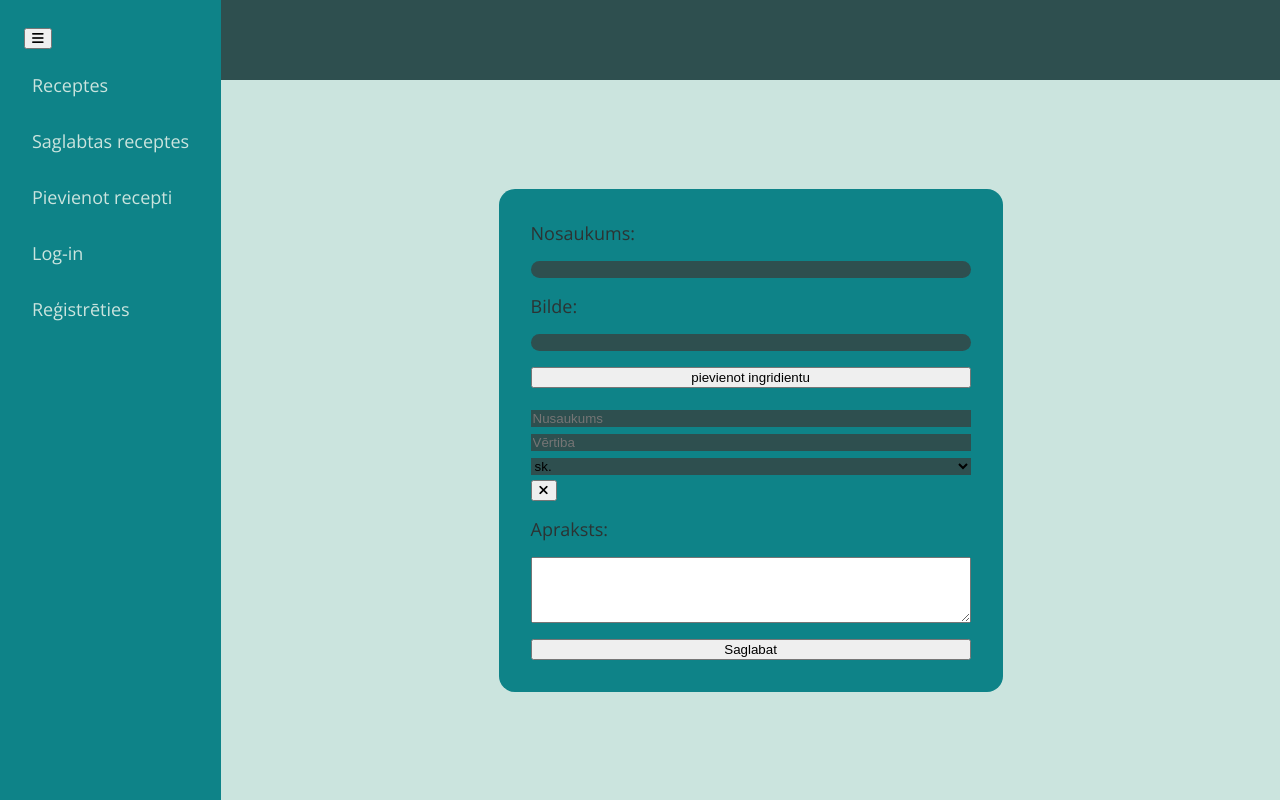
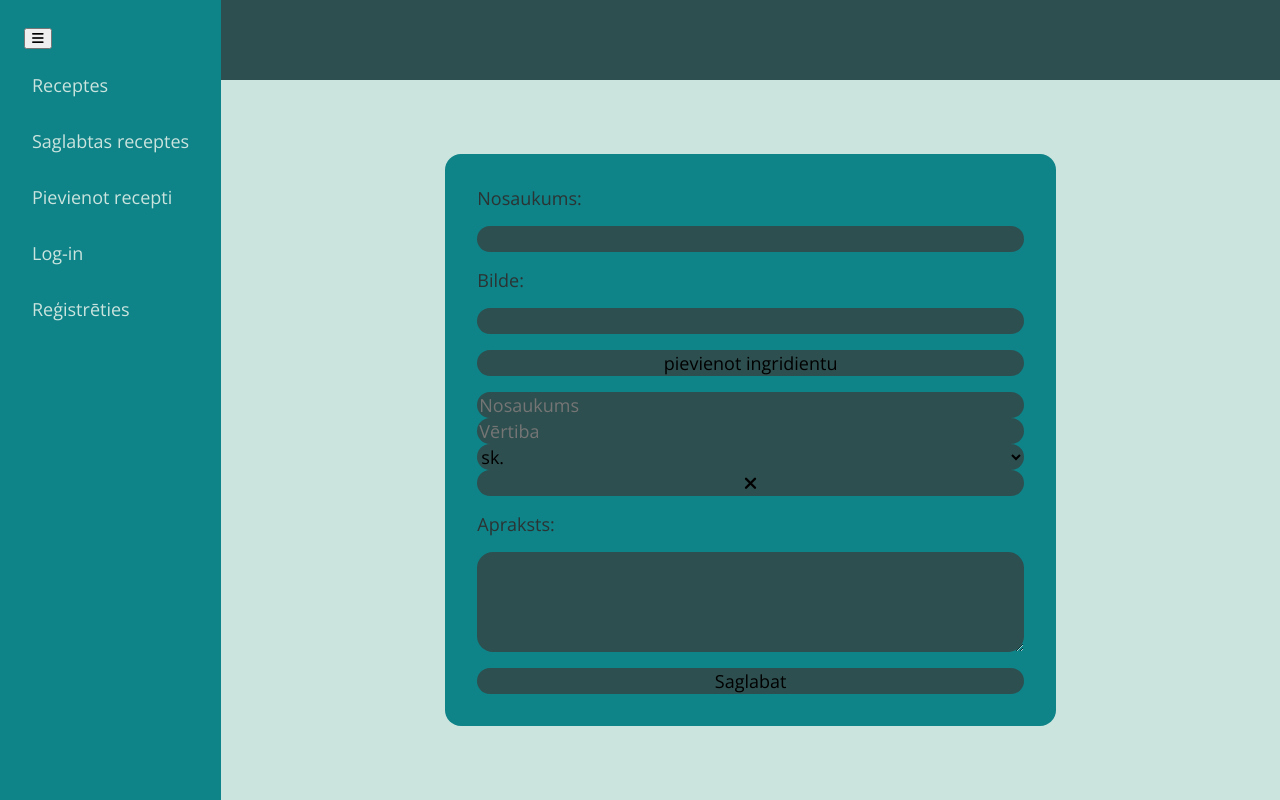
Before and after one commit to TotoalNormie/recepsuGramata, a PHP site: page /addRecepie.html in a window 1280 px wide. Run offline with PHP 8.4, Linux system fonts and the light colour scheme.

Commit message:
sdofnsvo

```diff
--- a/public/addRecepie.html
+++ b/public/addRecepie.html
@@ -34,7 +34,7 @@
 				<button>pievienot ingridientu</button>
 				<div class="ingredients">
 					<div class="ingridient">
-						<input type="text" placeholder="Nusaukums">
+						<input type="text" placeholder="Nosaukums">
 						<input type="text" placeholder="Vērtiba">
 						<select name="type" id="">
 							<option value="sk">sk.</option>
--- a/public/style/addRecepie.css
+++ b/public/style/addRecepie.css
@@ -10,14 +10,22 @@
     padding: 2rem;
     background-color: #0e8388;
     border-radius: 1rem;
+    & input, select, button, textarea {
+        width: 100%;
+        background-color: #2E4F4F;
+        border: none;
+        font: inherit;
+        border-radius: 1rem;
+        padding: 1rem, .5rem;
+    }
 }
 
-input, select {
-    width: 100%;
-    background-color: #2E4F4F;
-    border: none;
-    border-radius: inherit;
-}
+
+
+
+/* textarea {
+    padding-inline: 1rem;
+} */
 
 .ingredient {
     display: flex;
```
